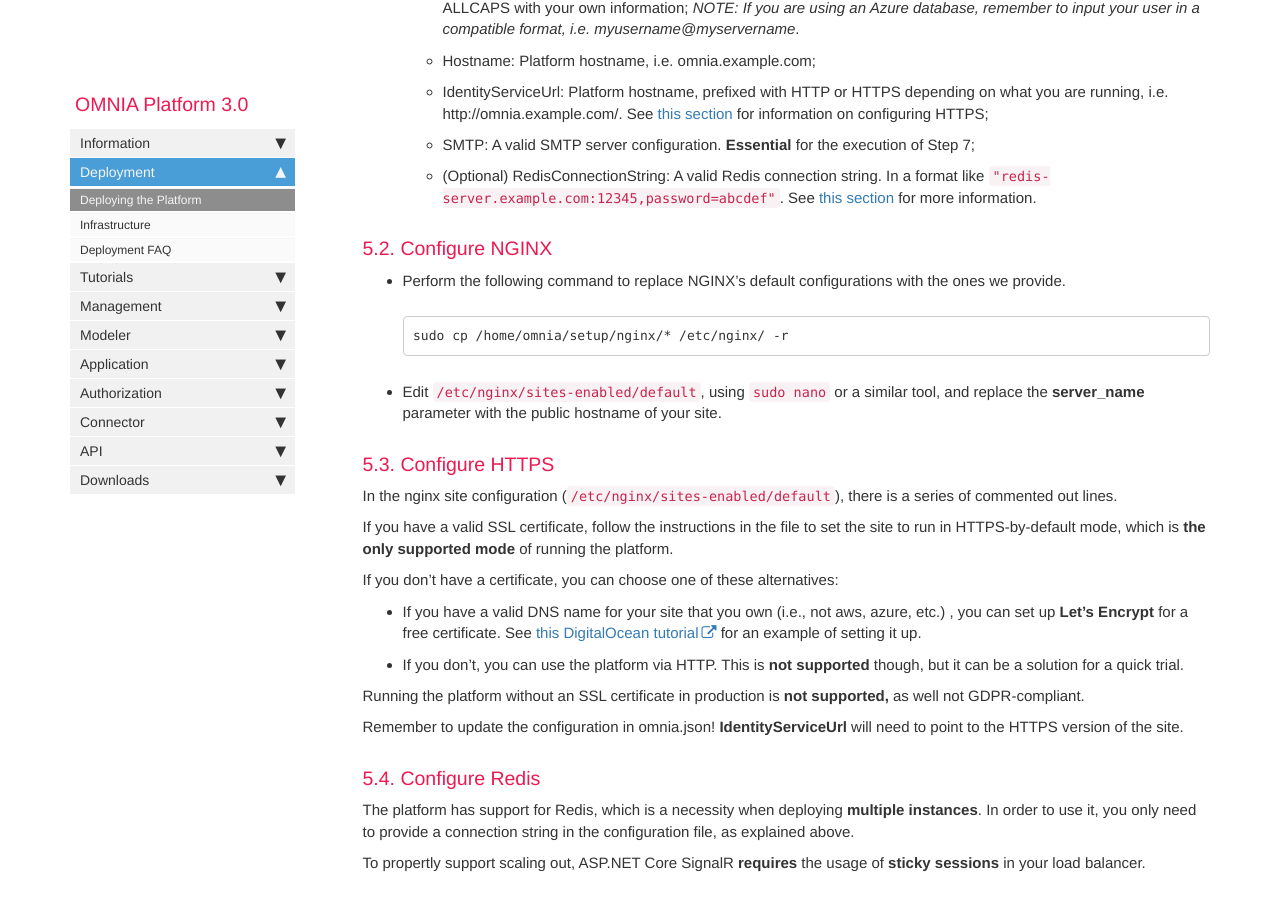
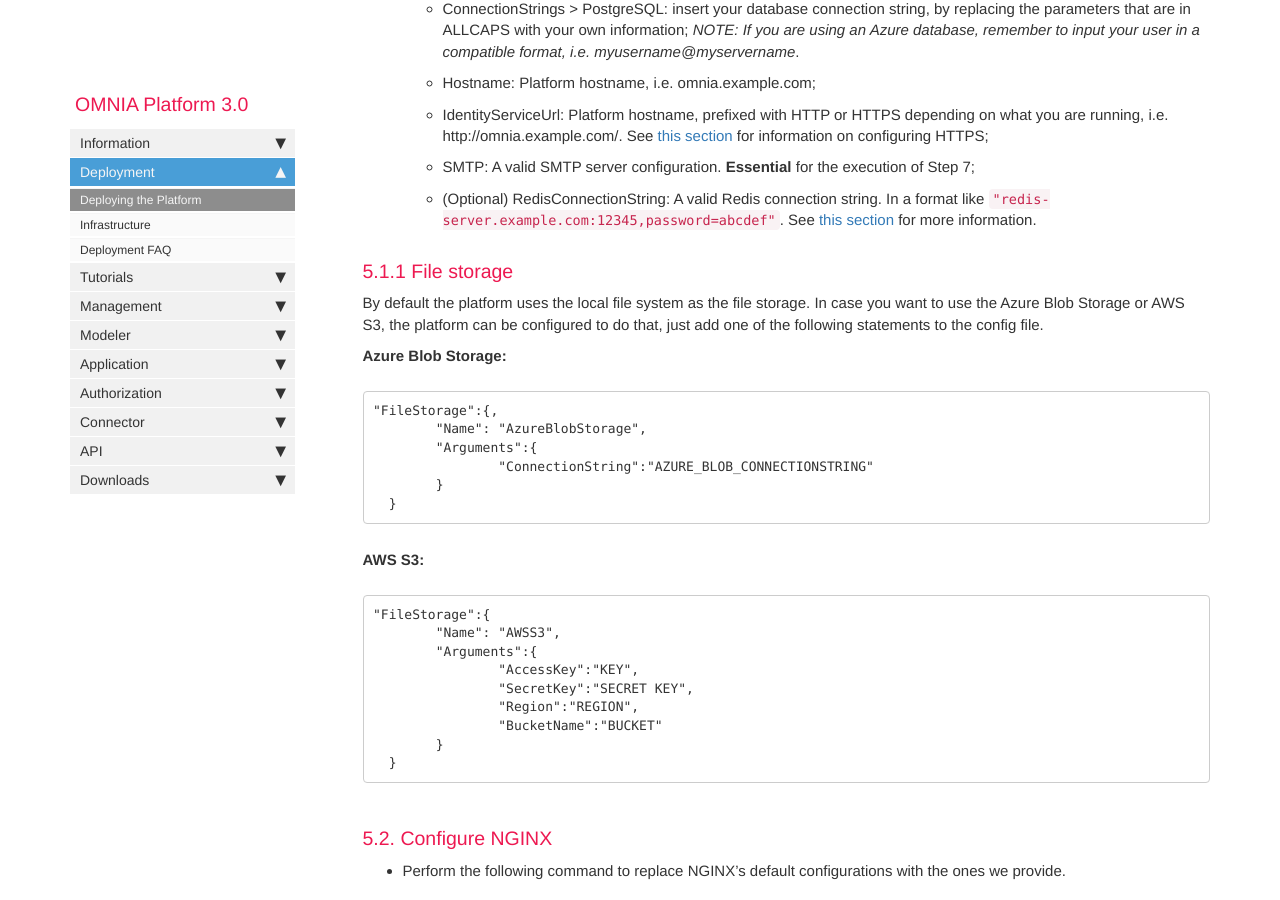
Before and after one commit to daniel8lopes/omnia3, a Jekyll site: the page built from docs/pages/omnia3/Deployment/omnia3_deploymenttutorial.md, in a window 1280 px wide and 900 px high, scrolled down 1934 px. Built offline with Jekyll 4.4.1, drawn with Linux system fonts in a browser that asks for light colours; nearby versions of some CDN libraries; comment, search, counter and statistics services are not loaded.

Commit message:
Update omnia3_deploymenttutorial.md

````diff
--- a/docs/pages/omnia3/Deployment/omnia3_deploymenttutorial.md
+++ b/docs/pages/omnia3/Deployment/omnia3_deploymenttutorial.md
@@ -70,6 +70,32 @@ sudo systemctl enable omnia omnia-*
     - SMTP: A valid SMTP server configuration. **Essential** for the execution of Step 7;
     - (Optional) RedisConnectionString: A valid Redis connection string. In a format like `"redis-server.example.com:12345,password=abcdef"`. See [this section](omnia3_deploymenttutorial.html#54-configure-redis) for more information.
 
+### 5.1.1 File storage
+
+By default the platform uses the local file system as the file storage. In case you want to use the Azure Blob Storage or AWS S3, the platform can be configured to do that, just add one of the following statements to the config file.
+
+**Azure Blob Storage:**
+```
+"FileStorage":{,
+	"Name": "AzureBlobStorage",
+	"Arguments":{
+		"ConnectionString":"AZURE_BLOB_CONNECTIONSTRING"
+	}
+  }
+```
+
+**AWS S3:**
+```
+"FileStorage":{
+	"Name": "AWSS3",
+	"Arguments":{
+		"AccessKey":"KEY",
+		"SecretKey":"SECRET KEY",
+		"Region":"REGION",
+		"BucketName":"BUCKET"
+	}
+  }
+```
 
 ### 5.2. Configure NGINX
 - Perform the following command to replace NGINX's default configurations with the ones we provide.
````
